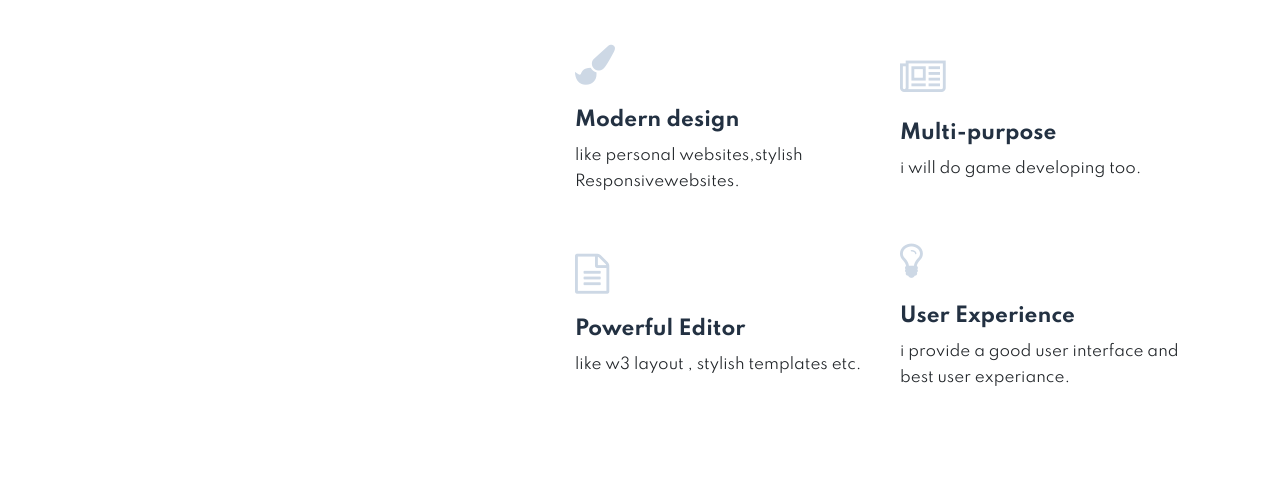
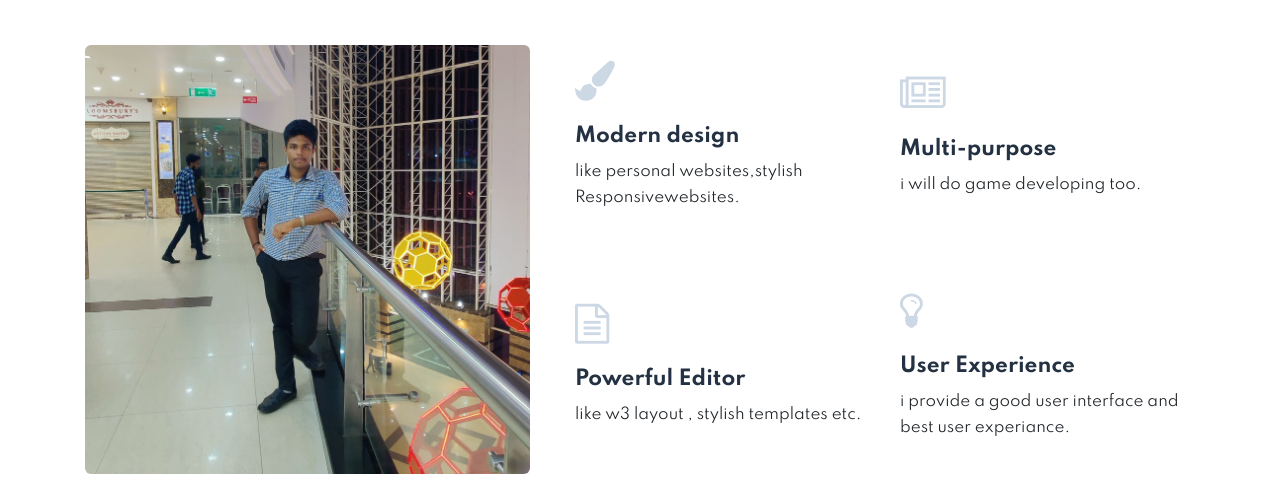
Before and after one commit to abhijithaj0004/My-portfolio, a plain HTML site: page services.html in a window 1280 px wide. Shown: the part 273-774 px from the top of the page. Drawn offline with Linux system fonts and the light colour scheme; the site is published under a folder, as on GitHub Pages, so addresses that start at the root find nothing.

Commit message:
Update services.html

```diff
--- a/services.html
+++ b/services.html
@@ -61,7 +61,7 @@
 				<h3 class="hny-title">First Look<span class="dot-1">.</span></h3>
 				<div class="row story-6-grids text-left mt-lg-5 mt-4">
 					<div class="col-lg-5 story-gd-left">
-						<img src="/assets/images/IMG_20221121_215603.jpg" class="img-fluid" alt="">
+						<img src="assets/images/IMG_20221121_215603.jpg" class="img-fluid" alt="">
 					</div>
 					<div class="col-lg-7 story-gd-right">
 						<div class="serve-6-hny">
```
